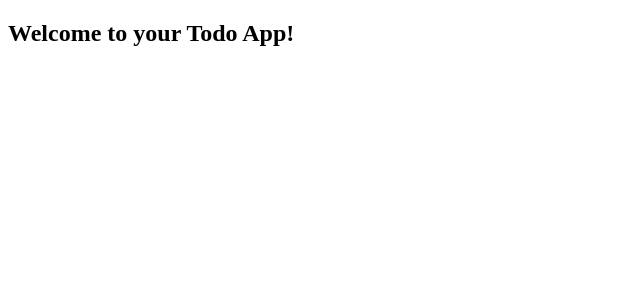
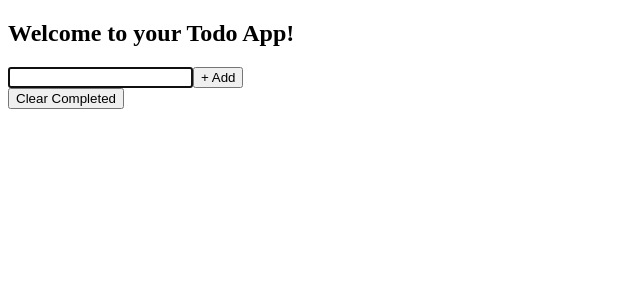
Before and after one commit to bloominstituteoftechnology/web-module-project-class-components, a React (Create React App) app: page / in a window 1280 px wide. Shown: the top 300 px of the page, without its empty margins (0-640 px from the left). Built offline with nearby package versions, Linux system fonts and the light colour scheme; the HTML template or start-up script is replaced by a standard one.

Commit message:
Completes MVP.

```diff
--- a/src/App.js
+++ b/src/App.js
@@ -1,13 +1,56 @@
 import React from 'react';
+import TodoForm from './components/TodoForm';
+import TodoList from './components/TodoList';
 
 class App extends React.Component {
 	// you will need a place to store your state in this component.
 	// design `App` to be the parent component of your application.
 	// this component is going to take care of state, and any change handlers you need to work with your state
+	constructor() {
+		super();
+		this.state = {
+			todoListArray: [],
+		};
+	}
+	toggleCompleted = (todoId) => {
+		const mappedArray = this.state.todoListArray.map((todo) => {
+			return todo.id === todoId
+				? { ...todo, completed: !todo.completed }
+				: todo;
+		});
+
+		this.setState({ ...this.state, todoListArray: mappedArray });
+	};
+
+	clearCompleted = () => {
+		const filteredArray = this.state.todoListArray.filter(
+			(todo) => !todo.completed
+		);
+		this.setState({ ...this.state, todoListArray: filteredArray });
+	};
+
+	submitTodo = (todoText) => {
+		const newTodo = {
+			task: todoText,
+			id: Date.now(),
+			completed: false,
+		};
+		this.setState({
+			...this.state,
+			todoListArray: [...this.state.todoListArray, newTodo],
+		});
+	};
 	render() {
 		return (
 			<div>
 				<h2>Welcome to your Todo App!</h2>
+				<TodoForm submitTodo={this.submitTodo} />
+				<TodoList
+					todoList={this.state.todoListArray}
+					toggleCompleted={this.toggleCompleted}
+					removeTodo={this.removeTodo}
+				/>
+				<button onClick={this.clearCompleted}>Clear Completed</button>
 			</div>
 		);
 	}
--- a/src/components/Todo.css
+++ b/src/components/Todo.css
@@ -0,0 +1,10 @@
+.todo {
+	width: 25%;
+	display: flex;
+	justify-content: space-between;
+	cursor: pointer;
+}
+.completed {
+	text-decoration-line: line-through;
+	color: #aaa;
+}
--- a/src/components/Todo.js
+++ b/src/components/Todo.js
@@ -0,0 +1,20 @@
+import React from 'react';
+import './Todo.css';
+
+class Todo extends React.Component {
+	render() {
+		return (
+			<div
+				className={`todo ${this.props.todo.completed ? 'completed' : ''}`}
+				onClick={() => this.props.toggleCompleted(this.props.todo.id)}
+			>
+				<p>{this.props.todo.task}</p>
+				{/* <button onClick={() => this.props.removeTodo(this.props.todo.id)}>
+					remove
+				</button> */}
+			</div>
+		);
+	}
+}
+
+export default Todo;
--- a/src/components/TodoForm.js
+++ b/src/components/TodoForm.js
@@ -0,0 +1,49 @@
+import React from 'react';
+
+class TodoForm extends React.Component {
+	constructor() {
+		super();
+		this.state = {
+			formState: {
+				todoText: '',
+			},
+		};
+	}
+
+	handleChange = (e) => {
+		const { name, value } = e.target;
+
+		this.setState({
+			...this.state,
+			formState: { ...this.state.formState, [name]: value },
+		});
+	};
+	handleSubmit = (e) => {
+		e.preventDefault();
+		this.props.submitTodo(this.state.formState.todoText);
+		this.clearForm();
+	};
+	clearForm = () => {
+		this.setState({
+			...this.state,
+			formState: { ...this.state.formState, todoText: '' },
+		});
+	};
+
+	render() {
+		return (
+			<form onSubmit={this.handleSubmit}>
+				<input
+					name='todoText'
+					type='text'
+					value={this.state.formState.todoText}
+					onChange={this.handleChange}
+					autoFocus
+				/>
+				<button type='submit'>+ Add</button>
+			</form>
+		);
+	}
+}
+
+export default TodoForm;
--- a/src/components/TodoList.js
+++ b/src/components/TodoList.js
@@ -1,2 +1,21 @@
 // your components will all go in this `component` directory.
 // feel free to change this component.js into TodoList.js
+import React from 'react';
+import Todo from './Todo';
+
+class TodoList extends React.Component {
+	renderTodoList = () =>
+		this.props.todoList.map((todo) => (
+			<Todo
+				key={todo.id}
+				todo={todo}
+				toggleCompleted={this.props.toggleCompleted}
+				removeTodo={this.props.removeTodo}
+			/>
+		));
+	render() {
+		return <div>{this.renderTodoList()}</div>;
+	}
+}
+
+export default TodoList;
```
Also changed, not shown: 1 other file (tests, documents, lock files or other folders). Lines whose indentation alone changed are shown as unchanged.
